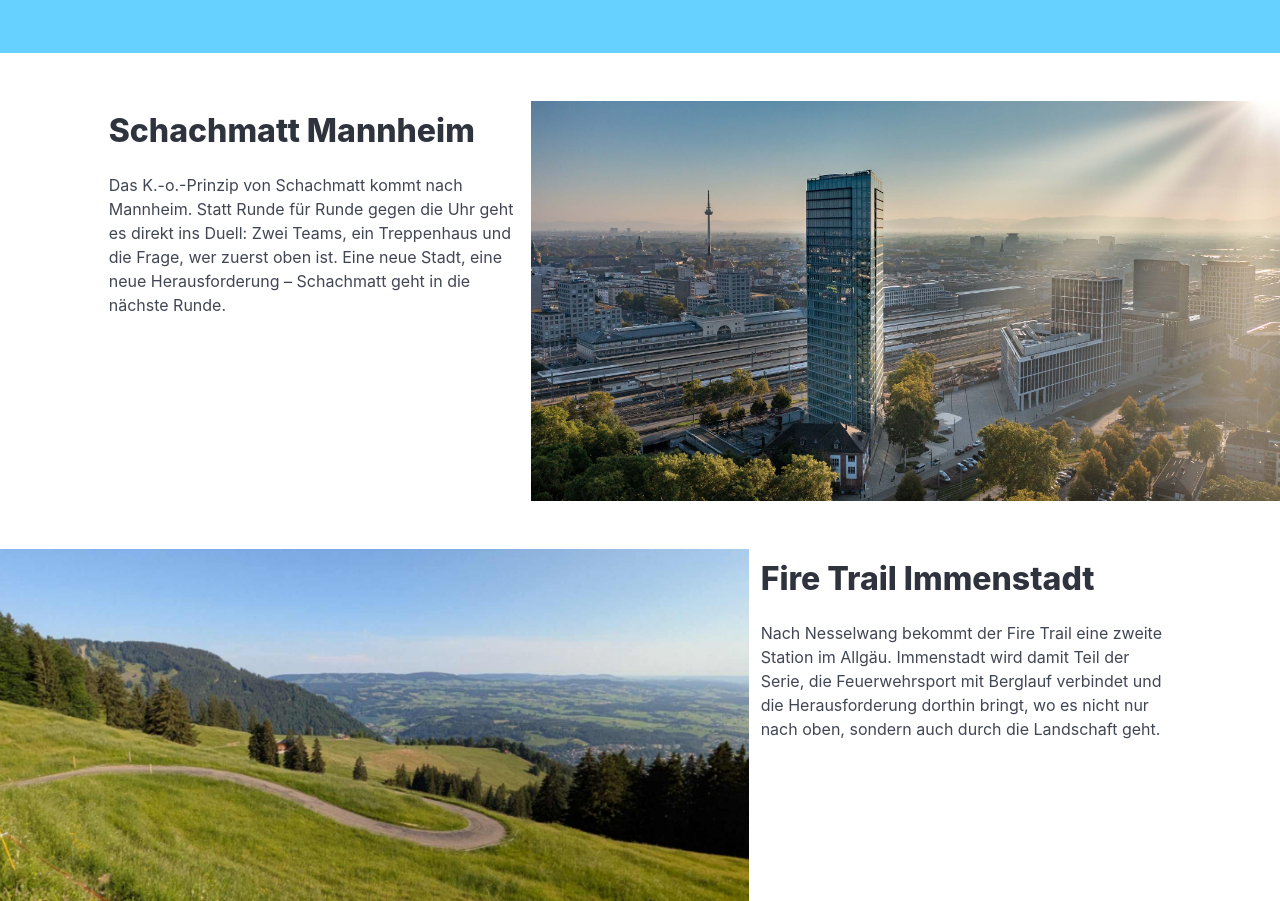
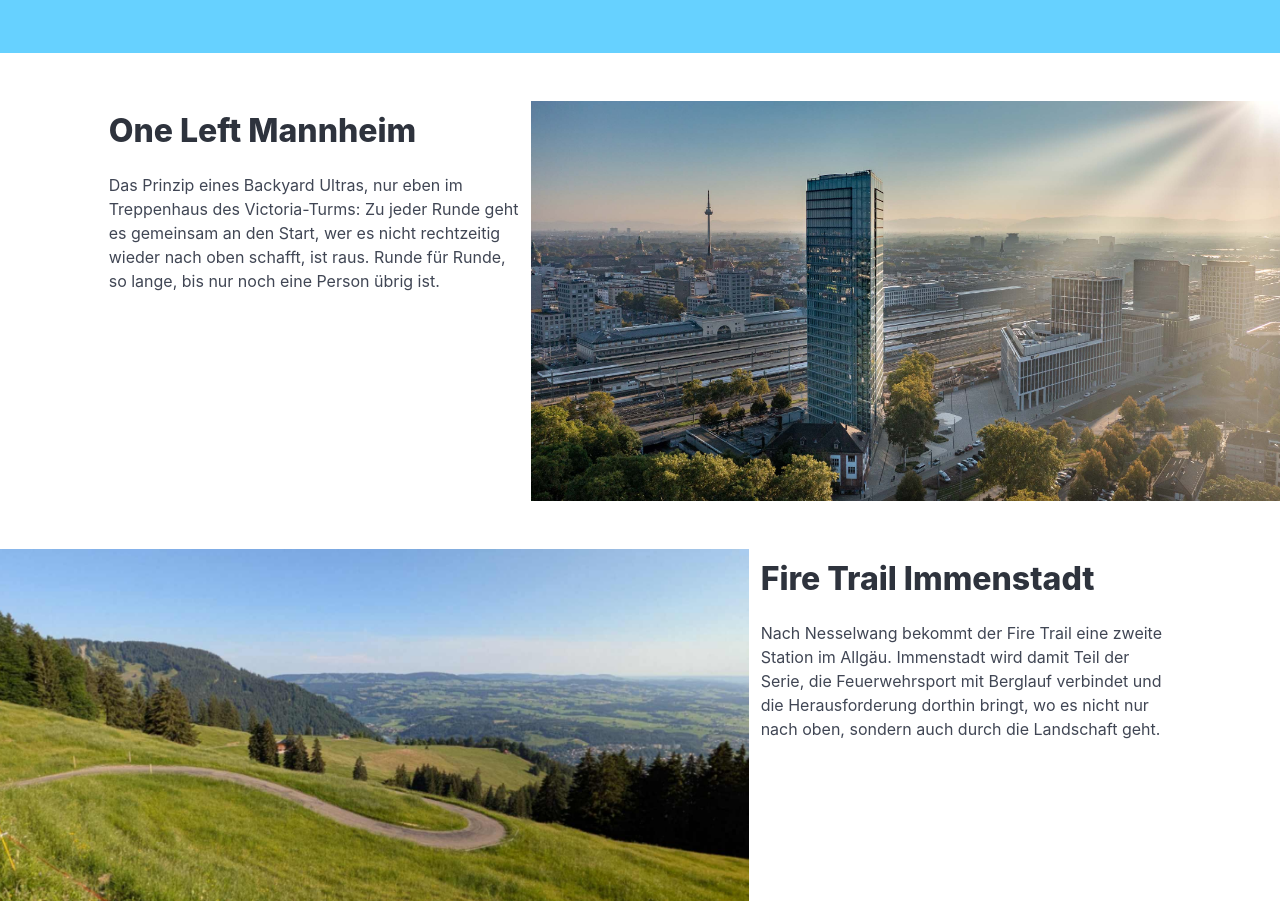
Before and after one commit to steffkes/gelungenes-website, a Nuxt app: page / in a window 1280 px wide. Shown: the part 2348-3249 px from the top of the page. Built offline with nearby package versions, Linux system fonts and the light colour scheme.

Commit message:
turn schachmatt mannheim into one left mannheim

```diff
--- a/app/app.vue
+++ b/app/app.vue
@@ -199,7 +199,7 @@ useHead({
     <div
       class="column image is-7"
       style="
-        background-image: url(images/schachmatt-mannheim.jpg);
+        background-image: url(images/one-left-mannheim.jpg);
         background-position-x: 20%;
       "
     >
@@ -207,17 +207,13 @@ useHead({
     </div>
     <div class="column is-4 is-offset-1">
       <section class="section">
-        <h2 class="title">
-          <a href="//wwww.schachmatt-mannheim.de"
-            >Schachmatt <span>Mannheim</span></a
-          >
-        </h2>
+        <h2 class="title">One Left <span>Mannheim</span></h2>
 
         <p>
-          Das K.-o.-Prinzip von Schachmatt kommt nach Mannheim. Statt Runde für
-          Runde gegen die Uhr geht es direkt ins Duell: Zwei Teams, ein
-          Treppenhaus und die Frage, wer zuerst oben ist. Eine neue Stadt, eine
-          neue Herausforderung – Schachmatt geht in die nächste Runde.
+          Das Prinzip eines Backyard Ultras, nur eben im Treppenhaus des
+          Victoria-Turms: Zu jeder Runde geht es gemeinsam an den Start, wer es
+          nicht rechtzeitig wieder nach oben schafft, ist raus. Runde für Runde,
+          so lange, bis nur noch eine Person übrig ist.
         </p>
       </section>
     </div>
```
Also changed, not shown: public/images/one-left-mannheim.jpg (renamed from public/images/schachmatt-mannheim.jpg).
